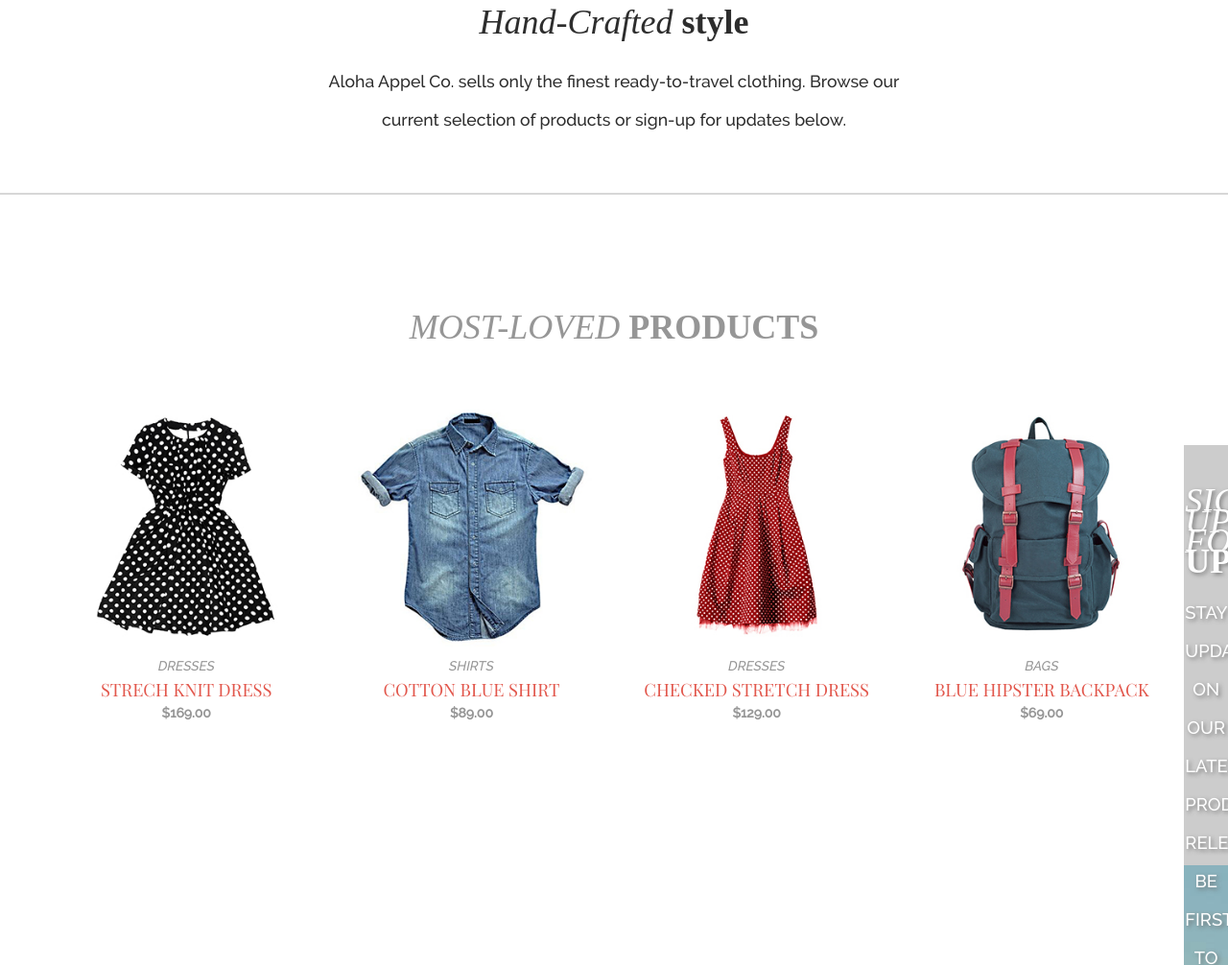
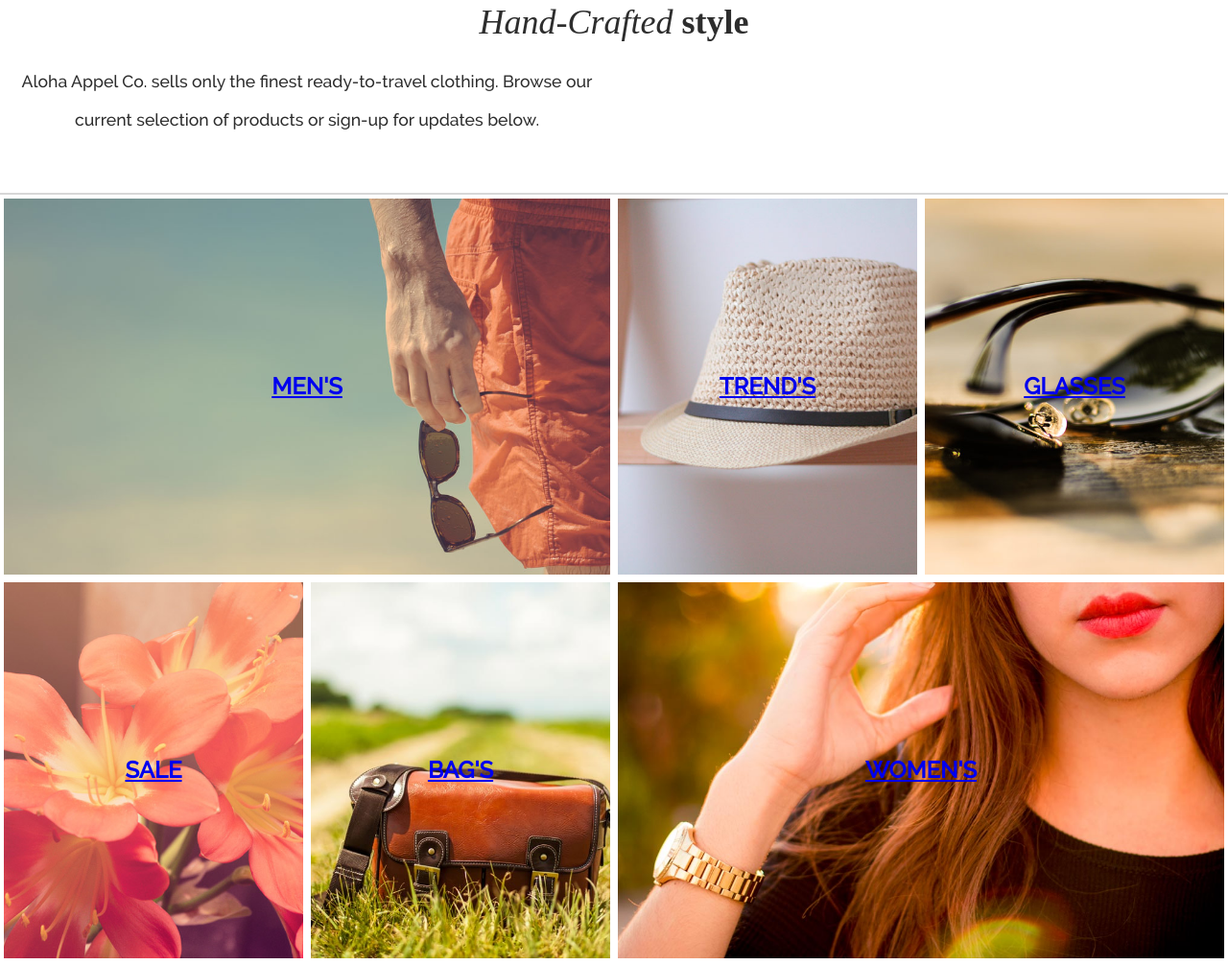
Before and after one commit to ChinatsuKusuhara/Aloha_Project, a plain HTML site: page index.html in a window 1280 px wide. Shown: the part 548-1554 px from the top of the page at 96% size. Drawn offline with Linux system fonts and the light colour scheme; a web font is replaced by a local one.

Commit message:
add photos on categories

```diff
--- a/index.html
+++ b/index.html
@@ -1,12 +1,12 @@
 <!DOCTYPE html>
 <html>
     <head>
+      <meta charset="utf-8">
       <link rel="stylesheet" href="reset.css">
+      <link rel="stylesheet" href="stylesheet.css">
+      <link rel="stylesheet" href="style.css">
+      <link href="https://maxcdn.bootstrapcdn.com/font-awesome/4.6.3/css/font-awesome.min.css" rel="stylesheet" integrity="sha384-T8Gy5hrqNKT+hzMclPo118YTQO6cYprQmhrYwIiQ/3axmI1hQomh7Ud2hPOy8SP1" crossorigin="anonymous">
         <title>Aloha Project</title>
-        <link rel="stylesheet" href="stylesheet.css">
-        <link rel="stylesheet" href="style.css">
-        <link href="https://maxcdn.bootstrapcdn.com/font-awesome/4.6.3/css/font-awesome.min.css" rel="stylesheet" integrity="sha384-T8Gy5hrqNKT+hzMclPo118YTQO6cYprQmhrYwIiQ/3axmI1hQomh7Ud2hPOy8SP1" crossorigin="anonymous">
-
     </head>
   <!-- HEADER LOGO< -->
     <header class="header container">
@@ -31,24 +31,43 @@
             <h2 class="italic">Hand-Crafted <span class="bold">style</span></h2>
             <p class="write">
               Aloha Appel Co. sells only the finest ready-to-travel
-              clothing. Browse our <br>current selection of products or
-              sign-up for updates below.<br>
+              clothing. Browse our current selection of products or
+              sign-up for updates below.
             </p>
           </div>
         </section>
         <!-- clothes catergory -->
         <section class="category">
-          <div class="mens rectangle"></div>
-          <div class="glasses square"></div>
-          <div class="sale square"></div>
-          <div class="bags square"></div>
-          <div class="womens rectacgle"></div>
+          <div class="mens rectangle">
+            <span class="rectangle-category">
+              <a href="#">men's</a>
+          </div>
+          <div class="trends square">
+            <span class="square-category">
+              <a href="#">trend's</a>
+          </div>
+          <div class="glasses square">
+            <span class="square-category">
+              <a href="#">glasses</a>
+          </div>
+          <div class="sale square">
+            <span class="square-category">
+              <a href="#">sale</a>
+          </div>
+          <div class="bags square">
+            <span class="square-category">
+              <a href=#>bag's</a>
+          </div>
+          <div class="womens rectangle">
+            <span class="rectangle-category">
+              <a href="#">women's</a>
+          </div>
 
         <!-- MOST LOVED PRODUCTS -->
-        <section class="mostLoved-products container">
+         <!-- <section class="mostLoved-products container">
             <h2 class="italic">Most-Loved <span class="bold">Products<span><h2>
-            <!-- <div class= "products">
-              <div class="productsClass"> -->
+           <div class= "products">
+              <div class="productsClass">
              <div class="products">
                   <img src="assets/images/stretch-knit-dress.jpg">
                     <p class="category">DRESSES</p>
@@ -77,7 +96,7 @@
         </div>
      </section>
 
-      <!-- SIGN UP  -->
+      <!-- SIGN UP
       <section class="waveBanner">
         <div class="container">
         <h2 class="italic">Sign-up for <span class="bold">Updates</span></h2>
@@ -90,7 +109,7 @@
           </form>
         </div>
       </section>
-      <!-- FOOTER -->
+      <!-- FOOTER
         <section class="foot">
           <div class="left-info">
                 <p>2016 Aloha Apparel Co.</p>
@@ -120,7 +139,7 @@
                     <a href="htttp:google.com"><i class="fa fa-google-plus" aria-hidden="true"></i>Google+</a>
                   </li>
                 </ul>
-              </div>
+              </div>  -->
          </section>
       <script src="jquery-3.1.1.js"></script>
       <script src="script.js"></script>
--- a/style.css
+++ b/style.css
@@ -1,10 +1,10 @@
-html, body {
-  font-size: 16px;
-}
 * {
   box-sizing: border-box;
 }
 
+html, body {
+  font-size: 16px;
+}
 .container{
   padding: 0 2%;
   margin: 0 auto;
@@ -12,7 +12,6 @@ html, body {
   width: 100%;
 
 }
-
 
 img {
   display: inline;
@@ -79,6 +78,7 @@ body {
 }
 
 
+
 .handcrafted-style {
   text-align: center;
   padding: 3.5rem 0 2rem;
@@ -98,6 +98,82 @@ h2 {
   font-weight: normal;
   font-size: 2.25rem;
 }
+/*****************categories*******************************/
+.category {
+display: flex;
+flex-wrap: wrap;
+}
+
+.rectangle {
+  display: flex;
+  flex: 2 0 100%;
+  max-width: 100%;
+  border: 4px solid white;
+}
+.square {
+  display: flex;
+  flex: 1 0 100%;
+  max-width: 50%;
+  border: 4px solid white;
+}
+.rectangle-category {
+  font-weight: bold;
+  font-size: 1.5rem;
+  text-transform: uppercase;
+  margin: auto;
+  align-self: center;
+}
+.square-category {
+  font-weight: bold;
+  font-size: 1.5rem;
+  text-transform: uppercase;
+  margin: 0 auto;
+  align-self: center;
+}
+.mens {
+background: url(images/mens-category.jpg) no-repeat center center;
+background-size: cover, cover;
+border-left 0;
+height: 400px;
+flex-basis: 50%;
+}
+
+.trends {
+  background: url(images/trends-category.jpg) no-repeat center center;
+  background-size: cover, cover;
+  height:400px;
+  flex-basis: 25%;
+}
+
+
+.glasses {
+  background: url(images/glasses-category.jpg) no-repeat center center;
+  background-size: cover, cover;
+  height: 400px;
+  flex-basis: 25%;
+
+}
+.sale {
+  background: url(images/sale-category.jpg) no-repeat center center;
+  background-size: cover, cover;
+  height: 400px;
+  flex-basis: 25%;
+
+}
+.bags {
+  background: url(images/bags-category.jpg) no-repeat center center;
+  background-size: cover, cover;
+  height: 400px;
+  flex-basis: 25%;
+
+}
+.womens {
+  background: url(images/womens-category.jpg) no-repeat center center;
+  background-size: cover, cover;
+  height: 400px;
+  flex-basis: 50%
+
+}
 
 .bold {
   font-weight: bold;
@@ -107,6 +183,8 @@ h2 {
   font-size: 1.10rem;
   padding-bottom:1.5rem;
   line-height: 2.5rem;
+  max-width: 50%;
+  align-self: center
 }
 .mostLoved-products {
   margin-top: 80px;
```
Also changed, not shown: images/bags-category.jpg (added), images/blue-silk-dress.jpg (added), images/cotton-yellow-tshirt.jpg (added), images/demin-overall-shorts.jpg (added), images/glasses-category.jpg (added), images/mens-category.jpg (added), images/pink-dotted-dress.jpg (added), images/sale-category.jpg (added), images/trends-category.jpg (added), images/womens-category.jpg (added), 4 other files.
